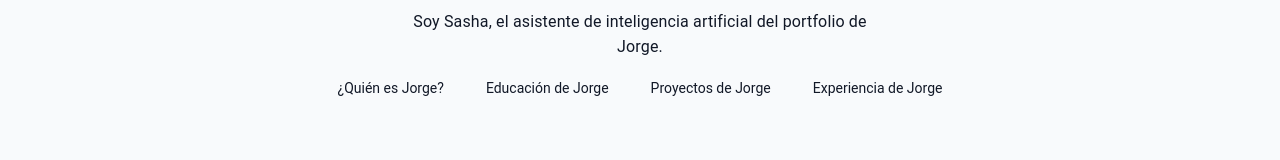
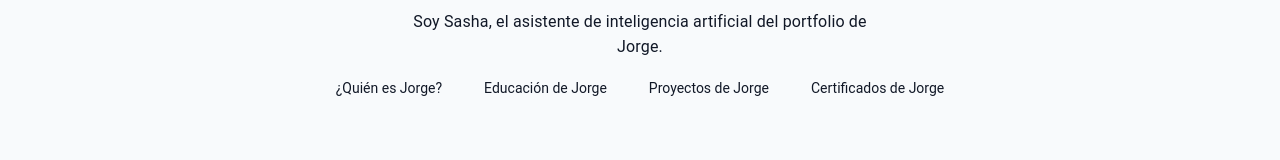
Before and after one commit to Patogol35/Fbot, a React app: page / in a window 1280 px wide. Shown: the part 364-524 px from the top of the page. Built offline with nearby package versions, Linux system fonts and the light colour scheme; the HTML template or start-up script is replaced by a standard one.

Commit message:
Update Chat.jsx

```diff
--- a/src/components/Chat.jsx
+++ b/src/components/Chat.jsx
@@ -63,7 +63,7 @@ function Chat({
             message: "¿Qué proyectos tiene Jorge?",
         },
         {
-            label: "Experiencia de Jorge",
+            label: "Certificados de Jorge",
             message: "¿Cuál es la experiencia de Jorge?",
         },
     ];
```
